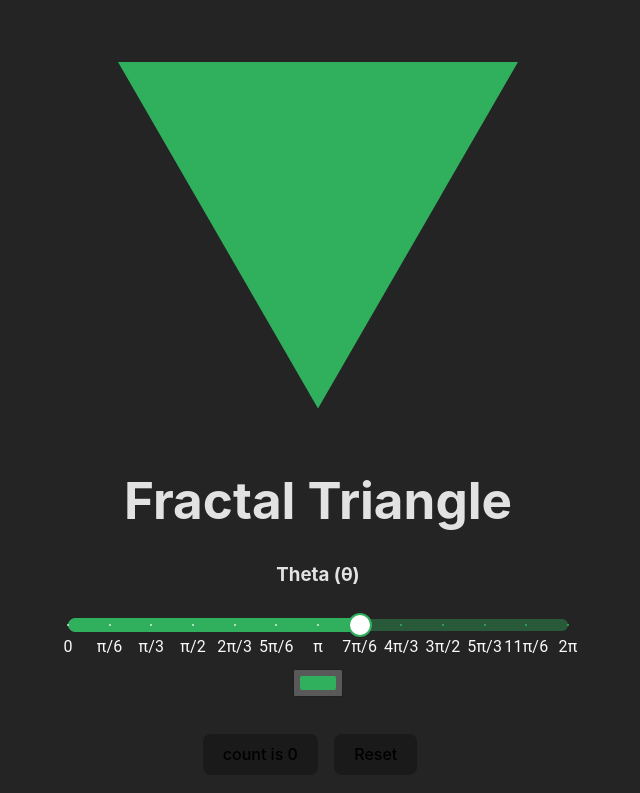
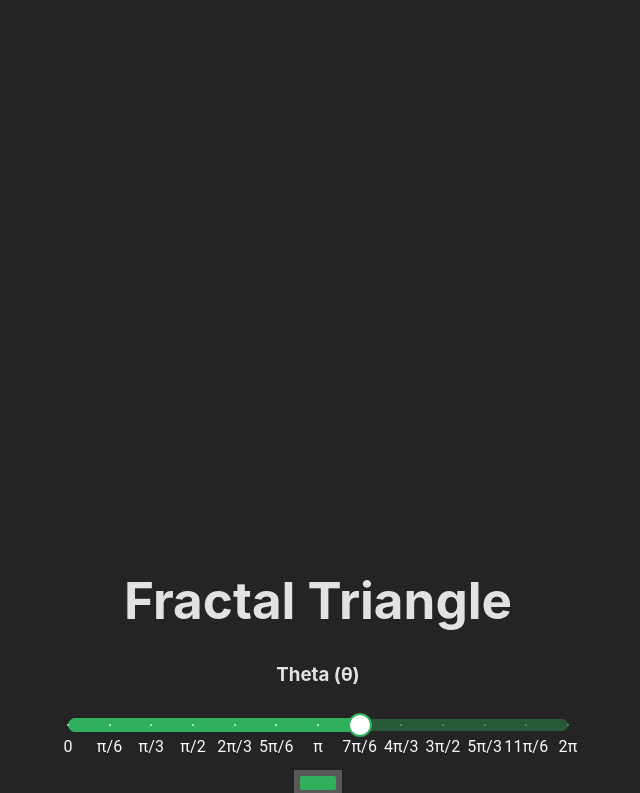
Before and after one commit to sktrinh12/fractal-react-app, a React (Vite) app in the folder frontend/: page / in a window 1280 px wide. Shown: the top 793 px of the page, without its empty margins (322-962 px from the left). Built offline with nearby package versions, Linux system fonts and the light colour scheme.

Commit message:
use of transform to rotate the svg about origin

```diff
--- a/frontend/src/FractalTriangle.jsx
+++ b/frontend/src/FractalTriangle.jsx
@@ -1,12 +1,18 @@
 import GtagTriangle from './GtagTriangle'
 import Triangle from './Triangle'
-const FractalTriangle = ({ count, colour }) => {
+const FractalTriangle = ({ count, colour, theta }) => {
+  const deg = (theta * 180) / Math.PI
+  const W = 1
+  const L = 1
+  const X = W * Math.cos(theta) + L * Math.sin(theta)
+  const Y = -W * Math.sin(theta) + L * Math.cos(theta)
+  console.log(`X: ${X}; Y: ${Y}; deg:${deg}`)
   return (
     <svg
       xmlns='http://www.w3.org/2000/svg'
       xmlnsXlink='http://www.w3.org/1999/xlink'
       width='100%'
-      viewBox='0 20 500 400'
+      viewBox={`0 0 2 2`}
     >
       <defs>
         <>
@@ -16,7 +22,7 @@ const FractalTriangle = ({ count, colour }) => {
           })}
         </>
       </defs>
-      <use xlinkHref={`#lev${count}`} transform='translate(50,50) scale(200)' />
+      <use xlinkHref={`#lev${count}`} transform={`rotate(${deg})`} />
     </svg>
   )
 }
```
